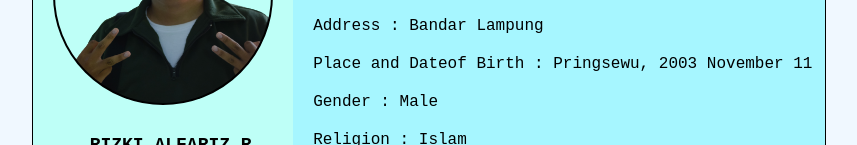
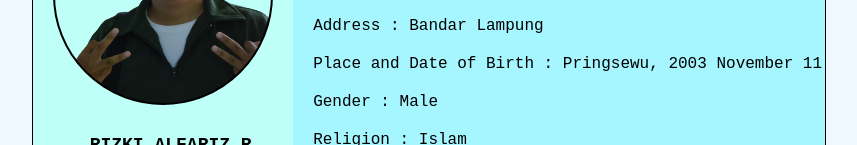
Before and after one commit to Alfariz11/LDOP-5.0-Arithmatic, a plain HTML site: page index.html in a window 1280 px wide. Shown: the part 156-301 px from the top of the page, without its empty margins (211-1068 px from the left). Drawn offline with Linux system fonts and the light colour scheme.

Commit message:
Update index.html

```diff
--- a/index.html
+++ b/index.html
@@ -63,7 +63,7 @@
                         <ul>
                             <li>
                                 <div>
-                                    Place and Dateof Birth : Pringsewu, 2003 November 11
+                                    Place and Date of Birth : Pringsewu, 2003 November 11
                                 </div>
                             </li>
                         </ul>
```
